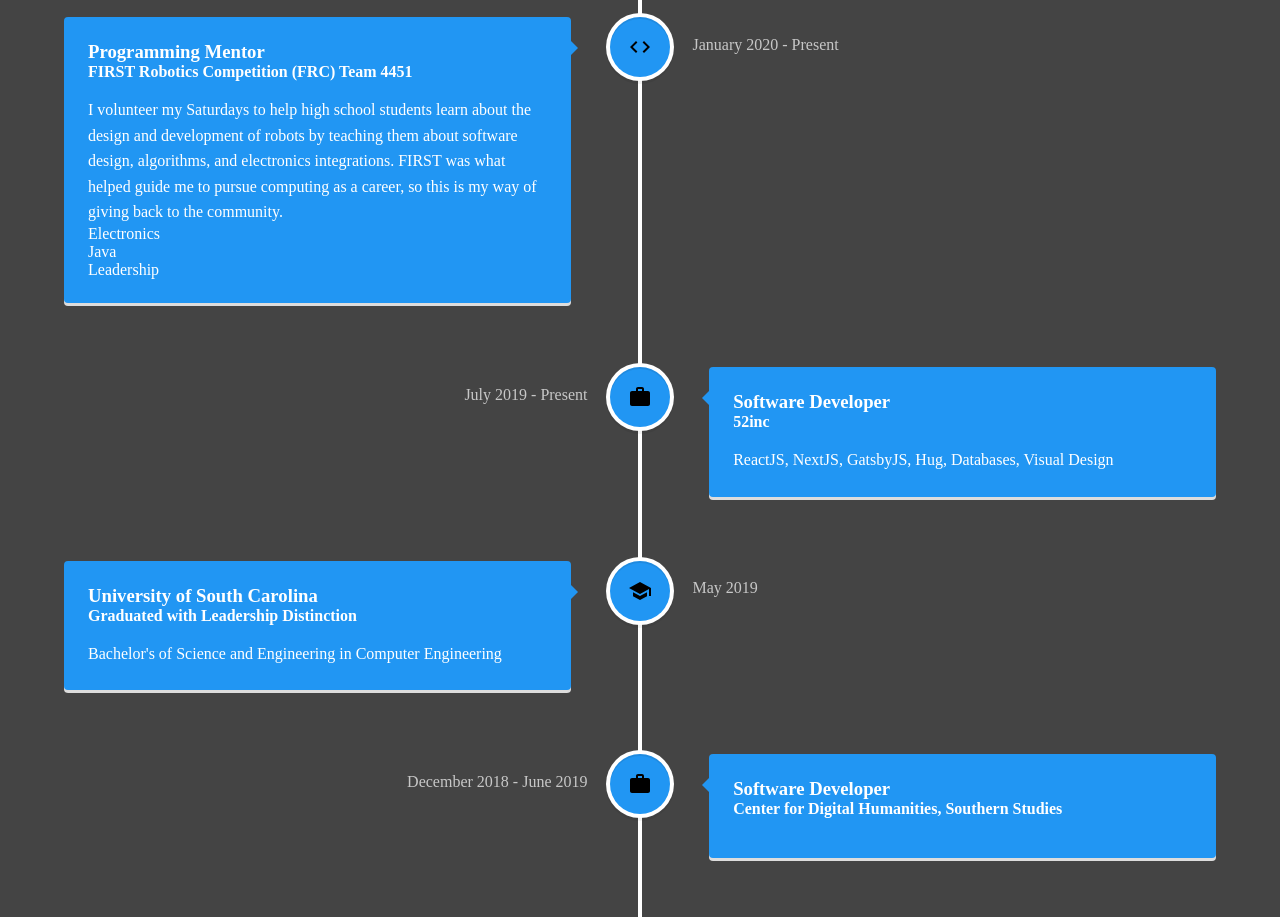
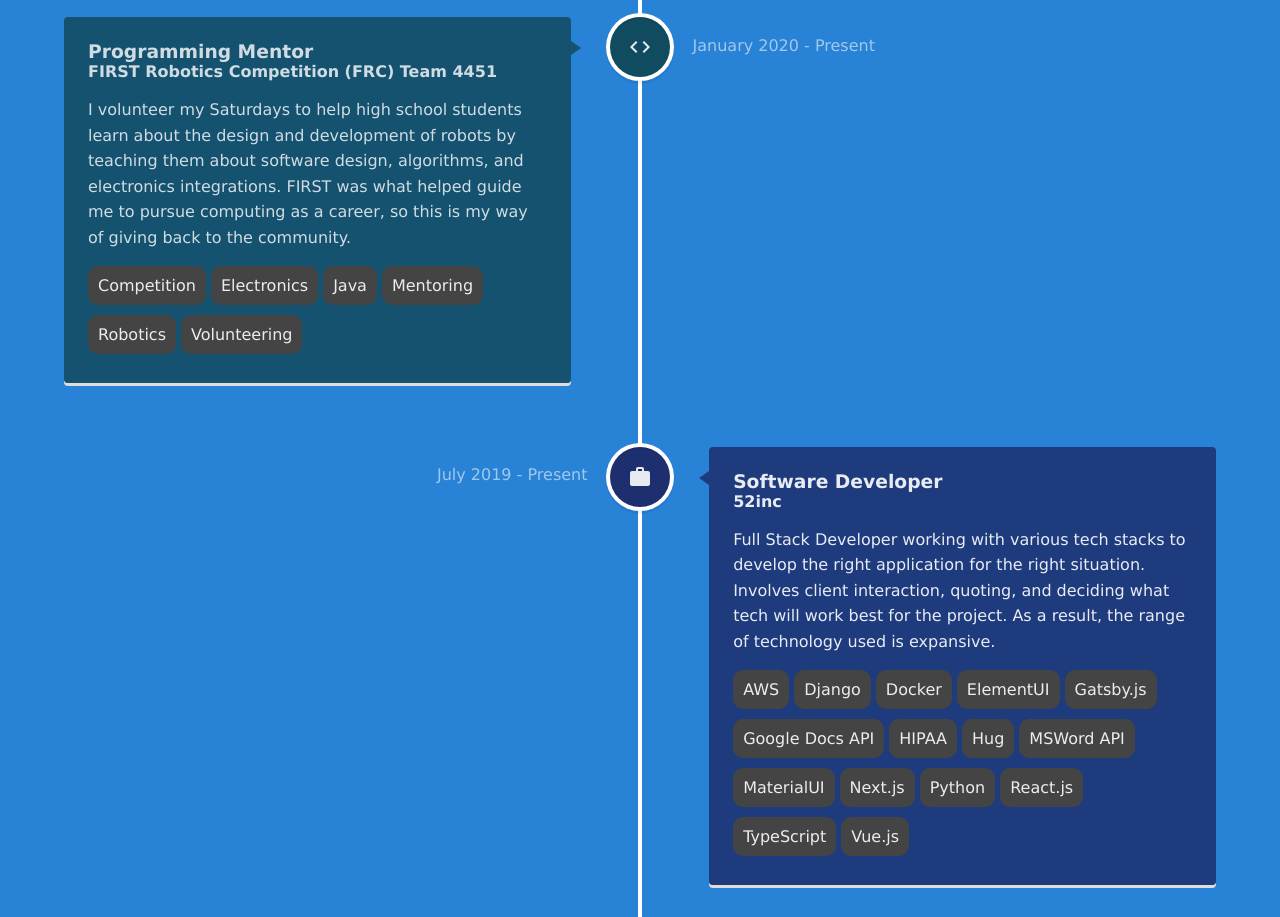
Before and after one commit to judsonjames/gatsby-judsonjames.com, a Gatsby site: page /work in a window 1280 px wide. Shown: the part 71-988 px from the top of the page. Built offline with nearby package versions, Linux system fonts and the light colour scheme; Gatsby itself is replaced by a stand-in of ours.

Commit message:
Ready for Public View

```diff
--- a/src/components/AboutSection/styles.scss
+++ b/src/components/AboutSection/styles.scss
@@ -2,7 +2,7 @@
 @import "static/styles/classes";
 
 .home__about-section {
-  background-color: $blue-sky-background;
+  background-color: $blue-dodger;
   color: $white-text;
   min-height: 100vh;
   font-family: Tahoma, sans-serif;
--- a/src/components/HomeHeader/styles.scss
+++ b/src/components/HomeHeader/styles.scss
@@ -4,7 +4,7 @@
 .home-header {
   $padding-top: 12.5vh;
   min-height: $site-height-min - $padding-top;
-  background-color: $blue-sky-background;
+  background-color: $blue-dodger;
   padding-top: $padding-top;
 
   .home-header__name {
--- a/src/components/SiteLayout/SiteHeader/index.tsx
+++ b/src/components/SiteLayout/SiteHeader/index.tsx
@@ -15,8 +15,6 @@
     icon: JSX.Element;
     path: string;
 }
-
-
 
 const validPaths: IPath[] = [
     {
--- a/src/components/TimelineHelpers/index.tsx
+++ b/src/components/TimelineHelpers/index.tsx
@@ -4,6 +4,7 @@
 import Code from "../../../static/svg/code.svg";
 import School from "../../../static/svg/school.svg";
 import Work from "../../../static/svg/work.svg";
+import "./styles.scss";
 
 /**
  * Shared Props for all Timeline Elements
@@ -17,10 +18,12 @@
 }
 
 const tagItem = (text: string): JSX.Element => (
-    <div>
+    <span className={"tag-item"}>
         {text}
-    </div>
+    </span>
 );
+
+const iconColor: string = "rgba(255, 255, 255, 0.8)";
 
 /**
  * Timeline Element Item used to represent held Employment
@@ -28,19 +31,23 @@
  * @constructor
  */
 export const WorkItem = (props: ItemProps): JSX.Element => {
+    const backgroundColor: string = "rgba(29, 47, 111, 0.85)";
+    const iconBackgroundColor: string = "rgba(29, 47, 111, 1)";
     return (
         <VerticalTimelineElement
             className="vertical-timeline-element--work"
-            contentStyle={{ background: "rgb(33, 150, 243)", color: "#fff" }}
-            contentArrowStyle={{ borderRight: "7px solid  rgb(33, 150, 243)" }}
+            contentStyle={{ background: backgroundColor, color: iconColor, fontFamily: "Verdana" }}
+            contentArrowStyle={{ borderRight: `10px solid ${backgroundColor}` }}
             date={props.dates}
-            iconStyle={{ background: "rgb(33, 150, 243)", color: "#fff" }}
-            icon={<Work/>}
+            iconStyle={{ background: iconBackgroundColor, fill: "#000" }}
+            icon={<Work className={"timeline__icon"}/>}
         >
-            <h3 className={"vertical-timeline-element-title"}>{props.title}</h3>
-            <h4 className={"vertical-timeline-element-subtitle"}>{props.subtitle}</h4>
-            <p>{props.description}</p>
-            {props.tags && props.tags.length && props.tags.sort().map((text: string) => tagItem(text))}
+            <h3 className={"vertical-timeline-element-title timeline__text"}>{props.title}</h3>
+            <h4 className={"vertical-timeline-element-subtitle timeline__text"}>{props.subtitle}</h4>
+            <p className={"timeline__text"}>{props.description}</p>
+            <div className={"tags-container"}>
+                {props.tags && props.tags.length && props.tags.sort().map((text: string) => tagItem(text))}
+            </div>
         </VerticalTimelineElement>
     );
 };
@@ -51,19 +58,25 @@
  * @constructor
  */
 export const EducationItem = (props: ItemProps): JSX.Element => {
+    const backgroundColor: string = "rgba(130, 9, 51, 0.8)";
+    const iconBackgroundColor: string = "rgba(139, 9, 51, 1)";
     return (
         <VerticalTimelineElement
             className="vertical-timeline-element--education"
-            contentStyle={{ background: "rgb(33, 150, 243)", color: "#fff" }}
-            contentArrowStyle={{ borderRight: "7px solid  rgb(33, 150, 243)" }}
+            contentStyle={{ background: backgroundColor, color: iconColor, fontFamily: "Verdana" }}
+            contentArrowStyle={{ borderRight: `10px solid ${backgroundColor}` }}
             date={props.dates}
-            iconStyle={{ background: "rgb(33, 150, 243)", color: "#fff" }}
-            icon={<School/>}
+            dateClassName={"timeline__text"}
+            iconStyle={{ background: iconBackgroundColor, color: "rgba(255, 255, 255, 0.8)" }}
+            icon={<School className={"timeline__icon"}/>}
+            style={{color: "white"}}
         >
             <h3 className={"vertical-timeline-element-title"}>{props.title}</h3>
             <h4 className={"vertical-timeline-element-subtitle"}>{props.subtitle}</h4>
             <p>{props.description}</p>
-            {props.tags && props.tags.length && props.tags.sort().map((text: string) => tagItem(text))}
+            <div className={"tags-container"}>
+                {props.tags && props.tags.length && props.tags.sort().map((text: string) => tagItem(text))}
+            </div>
         </VerticalTimelineElement>
     );
 };
@@ -74,19 +87,23 @@
  * @constructor
  */
 export const OpenSourceItem = (props: ItemProps): JSX.Element => {
+    const backgroundColor: string = "rgba(17, 75, 95, 0.85)";
+    const iconBackgroundColor: string = "rgba(17, 75, 95, 1)";
     return (
         <VerticalTimelineElement
             className="vertical-timeline-element--work"
-            contentStyle={{ background: "rgb(33, 150, 243)", color: "#fff" }}
-            contentArrowStyle={{ borderRight: "7px solid  rgb(33, 150, 243)" }}
+            contentStyle={{ background: backgroundColor, color: iconColor, fontFamily: "Verdana" }}
+            contentArrowStyle={{ borderRight: `10px solid ${backgroundColor}` }}
             date={props.dates}
-            iconStyle={{ background: "rgb(33, 150, 243)", color: "#fff" }}
-            icon={<Code/>}
+            iconStyle={{ background: iconBackgroundColor, color: iconBackgroundColor }}
+            icon={<Code className={"timeline__icon"}/>}
         >
             <h3 className={"vertical-timeline-element-title"}>{props.title}</h3>
             <h4 className={"vertical-timeline-element-subtitle"}>{props.subtitle}</h4>
             <p>{props.description}</p>
-            {props.tags && props.tags.length && props.tags.sort().map((text: string) => tagItem(text))}
+            <div className={"tags-container"}>
+                {props.tags && props.tags.length && props.tags.sort().map((text: string) => tagItem(text))}
+            </div>
         </VerticalTimelineElement>
     );
 };
--- a/src/components/TimelineHelpers/styles.scss
+++ b/src/components/TimelineHelpers/styles.scss
@@ -0,0 +1,33 @@
+@import "static/styles/constants";
+
+.tags-container {
+  margin-top: 10px;
+  width: fit-content;
+  display: flex;
+  flex-direction: row;
+  flex-wrap: wrap;
+}
+
+.tag-item {
+  width: fit-content;
+  //float: left;
+  text-align: center;
+
+  background-color: #444444;
+  border-radius: 10px;
+  padding: 10px 10px 10px 10px;
+  margin: 5px 5px 5px 0;
+
+  font-family: Verdana, sans-serif;
+
+  color: $white-text;
+}
+
+.timeline__icon {
+  fill: $white-text;
+  height: 100px;
+}
+
+.timeline__text {
+  color: $white-text;
+}
--- a/src/pages/404/styles.scss
+++ b/src/pages/404/styles.scss
@@ -3,7 +3,7 @@
 
 .not-found {
   height: $site-height-min;
-  background-color: $blue-sky-background;
+  background-color: $blue-dodger;
 
   .not-found__base {
     @extend .__centered;
--- a/src/pages/work/index.tsx
+++ b/src/pages/work/index.tsx
@@ -3,6 +3,7 @@
 import "react-vertical-timeline-component/style.min.css";
 import SiteLayout from "../../components/SiteLayout";
 import {EducationItem, OpenSourceItem, WorkItem} from "../../components/TimelineHelpers";
+import "./styles.scss";
 
 /**
  * Gatsby Page Constructor used to represent the "/work" extension
@@ -16,24 +17,33 @@
             imageRef={"/img/profile_pic"}
             hideFooter={true}
         >
-            <VerticalTimeline>
+            <div className={"timeline__container"}>
+                <VerticalTimeline className={"timeline__component"}>
                     <OpenSourceItem
                         title={"Programming Mentor"}
                         subtitle={"FIRST Robotics Competition (FRC) Team 4451"}
                         description={
                             "I volunteer my Saturdays to help high school students learn about the design and " +
-                        "development of robots by teaching them about software design, algorithms, and electronics " +
-                        "integrations. FIRST was what helped guide me to pursue computing as a career, so this is my " +
-                        "way of giving back to the community."
+                            "development of robots by teaching them about software design, algorithms, and " +
+                            "electronics integrations. FIRST was what helped guide me to pursue computing as a " +
+                            "career, so this is my way of giving back to the community."
                         }
                         dates={"January 2020 - Present"}
-                    tags={["Leadership", "Java", "Electronics"]}
+                        tags={["Mentoring", "Java", "Electronics", "Robotics", "Volunteering", "Competition"]}
                     />
                     <WorkItem
                         title={"Software Developer"}
                         subtitle={"52inc"}
                         dates={"July 2019 - Present"}
-                    description={"ReactJS, NextJS, GatsbyJS, Hug, Databases, Visual Design"}
+                        description={
+                            "Full Stack Developer working with various tech stacks to develop the right application " +
+                            "for the right situation. Involves client interaction, quoting, and deciding what tech " +
+                            "will work best for the project. As a result, the range of technology used is expansive."
+                        }
+                        tags={[
+                            "React.js", "Gatsby.js", "AWS", "Hug", "TypeScript", "Google Docs API", "Python", "HIPAA",
+                            "Docker", "MaterialUI", "ElementUI", "MSWord API", "Django", "Vue.js", "Next.js",
+                        ]}
                     />
                     <EducationItem
                         title={"University of South Carolina"}
@@ -44,14 +54,60 @@
                     <WorkItem
                         title={"Software Developer"}
                         subtitle={"Center for Digital Humanities, Southern Studies"}
-                    description={""}
+                        description={"Worked on now unavailable web and server applications using " +
+                            "Django as a server framework/static site server, and React with SSR through Django."}
                         dates={"December 2018 - June 2019"}
+                        tags={[
+                            "Django", "Docker", "Nginx", "Postgres", "AWS", "jQuery", "AJAX", "React.js",
+                        ]}
+                    />
+                    <EducationItem
+                        title={"OverLap Calendar App"}
+                        subtitle={"Senior Computing Capstone"}
+                        description={"Senior Capstone project that consisted of an Angular frontend and Django " +
+                            "backend that would utilize consumers Google Calendars and find optimal meeting times " +
+                            "between meeting participants."}
+                        dates={"September 2018 - May 2019"}
+                        tags={[
+                            "Django", "Angular", "Postgres", "Python", "JavaScript", "Docker", "Nginx", "DigitalOcean",
+                            "Google Calendar API", "OAuth",
+                        ]}
                     />
                     <WorkItem
                         title={"Software/Hardware Engineering Jr. Developer"}
                         subtitle={"Van Robotics"}
-                    description={"Robotics Development, Django, jQuery, AJAX, Docker, Nginx"}
+                        description={"Developed Robotic Operations Software and Hardware for an educational robot " +
+                            "that would give children a more immersive learning experience. Used C/C++ for drivers, " +
+                            "Python for Web Server."}
                         dates={"April 2018 - November 2018"}
+                        tags={[
+                            "Python", "JavaScript", "AJAX", "Docker", "Nginx", "Django", "Robotics",
+                            "Server", "C/C++", "DigitalOcean",
+                        ]}
+                    />
+                    <EducationItem
+                        title={"The Ward One Project"}
+                        subtitle={"Critical Interactives"}
+                        description={"Worked with Computer Science and Media Arts students to develop an app that " +
+                            "provided a historical map of the Ward One Community of Columbia, SC. It provides " +
+                            "historical context on the lives of people who lived in the community before the " +
+                            "University acquired the communities' land."}
+                        dates={"January 2018 - June 2018"}
+                        tags={[
+                            "Python", "Django", "iOS", "Server Integration", "Docker", "DigitalOcean", "MySQL", "PHP",
+                        ]}
+                    />
+                    <EducationItem
+                        title={"Magellan Scholar"}
+                        subtitle={"Developing an Application to Teach Music through Games"}
+                        description={"Through the Magellan Scholarship, I was able to develop an iPad application " +
+                            "with Unity, with plans to expand to Android tablets, that would help monitor the " +
+                            "audiation of a three year old to better develop their musical understanding later in " +
+                            "life."}
+                        dates={"May 2017 - May 2018"}
+                        tags={[
+                            "Unity", "iOS", "Postgres", "C#", ".NET",
+                        ]}
                     />
                     <WorkItem
                         title={"Supplemental Instructor"}
@@ -60,6 +116,9 @@
                             "plans constructed by myself. Sessions would be provided three times per week, and would" +
                             "cover material lectured that week as well as real-world examples of concepts."}
                         dates={"August 2016 - May 2019"}
+                        tags={[
+                            "Java", "C++", "QT", "Python", "Leadership", "JavaScript", "HTML/CSS", "VisualBasic",
+                        ]}
                     />
                     <EducationItem
                         title={"University of South Carolina"}
@@ -68,6 +127,7 @@
                         dates={"August 2015"}
                     />
                 </VerticalTimeline>
+            </div>
         </SiteLayout>
     );
 };
--- /dev/null
+++ b/src/pages/work/styles.scss
@@ -0,0 +1,5 @@
+@import "static/styles/constants";
+
+.timeline__container {
+  background-color: $blue-dodger;
+}
--- a/static/styles/_constants.scss
+++ b/static/styles/_constants.scss
@@ -18,9 +18,10 @@
 $site-height-min: 100vh;
 
 // Common Colors and Themes
+$blue-dodger: rgba(33, 145, 251, 0.8);
+$blue-sky-background: rgba(26,183,234 ,0.8);
 $beige-background: rgba(230, 131, 25, 0.9);
 $blue-background: rgba(37, 183, 203, 0.8);
-$blue-sky-background: rgba(26,183,234 ,0.8);
 $blue-accent: rgba(71, 235, 191, 0.8);
 $silver-background: rgba(224,224,224 ,1);
 //$silver-background: rgba(189,195,199 ,1);
```
Lines whose indentation alone changed are shown as unchanged.
